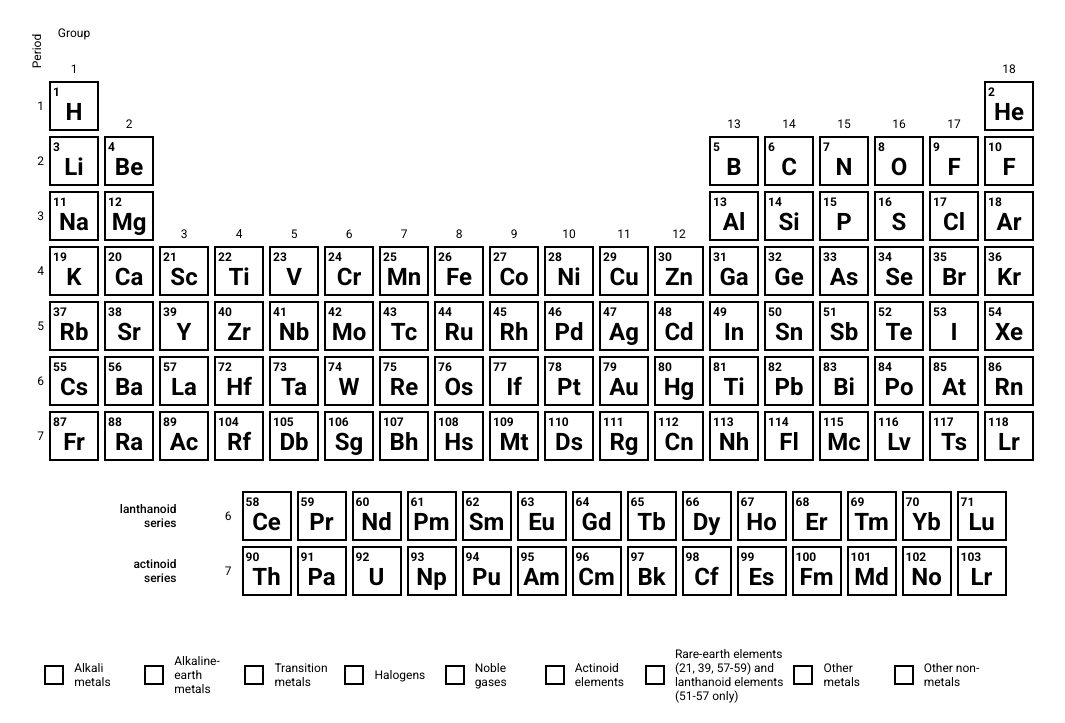
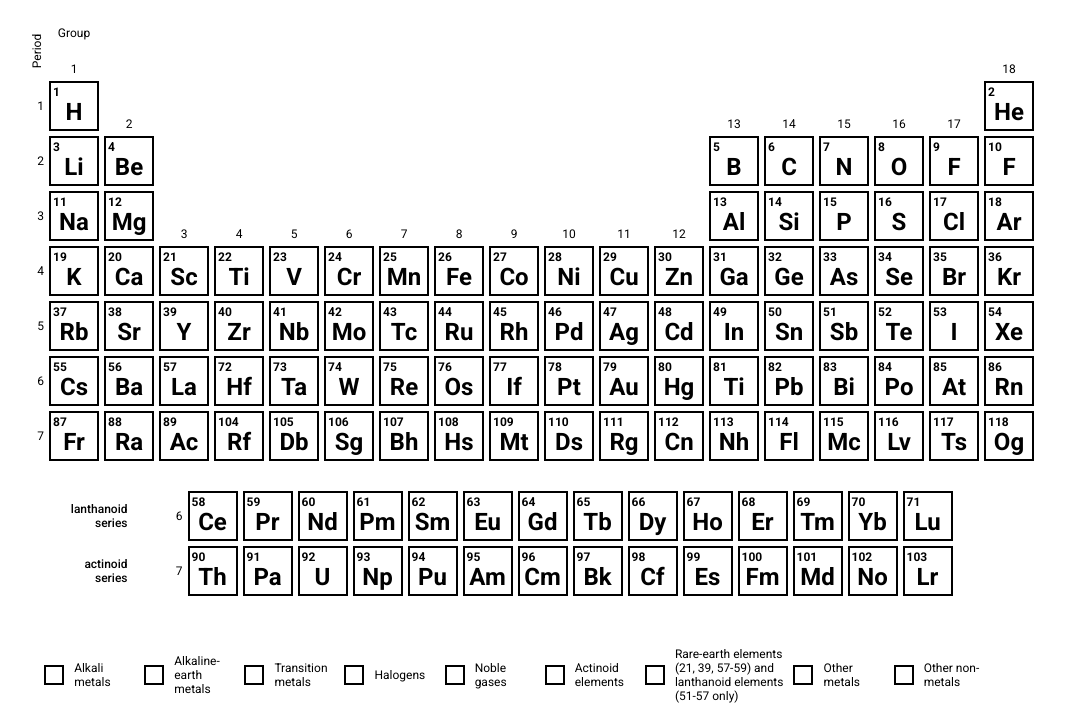
Before and after one commit to okeke-ugochukwu/periodic_table_of_elements, a plain HTML site: page index.html in a window 1280 px wide. Shown: the part 77-800 px from the top of the page, without its empty margins (126-1191 px from the left). Drawn offline with Linux system fonts and the light colour scheme.

Commit message:
Minor adjustment to layout

```diff
--- a/index.html
+++ b/index.html
@@ -740,7 +740,7 @@
                         <div class="element_name">Ts</div>
                     </div> <div class="cell">
                         <div class="element_number">118</div>
-                        <div class="element_name">Lr</div>
+                        <div class="element_name">Og</div>
                     </div>
 
 
--- a/scss/style.scss
+++ b/scss/style.scss
@@ -147,11 +147,11 @@ section:nth-child(2) {
 
 //other elements, arctinoids and lanthanonids
 .other_elements_tb {
-    margin-left: 30px;
     display: grid;
     gap: 5px;
-    grid-template-columns: 185px auto;
+    grid-template-columns: 130px auto;
     height: max-content;
+    margin-left: -23px;
 
     &>div {
         display: grid;
@@ -159,17 +159,14 @@ section:nth-child(2) {
 
     &>div:first-child {
         display: grid;
-        grid-template-columns: 125px 50px;
+        grid-template-columns: 75px 50px;
         gap: 5px;
     }
 
     &>div:nth-child(2) {
-
         grid-template-columns: repeat(14, 50px);
         grid-template-rows: repeat(2, 50px);
         gap: 5px;
-
-
     }
 }
 
```
Also changed, not shown: css/style.css.
